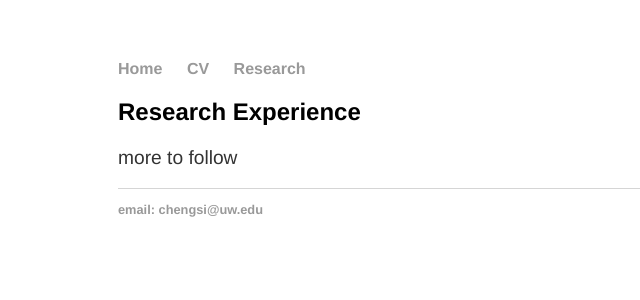
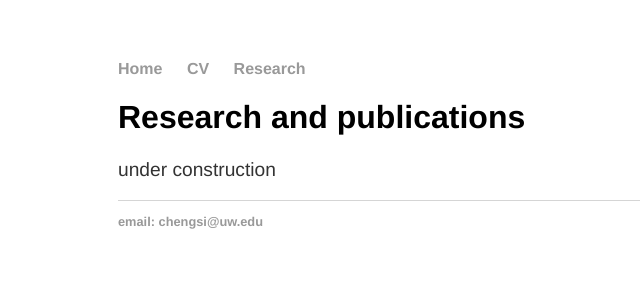
Before and after one commit to chengs94/chengs94.github.io, a Jekyll site: the page built from research/index.html, in a window 1280 px wide. Shown: the top 300 px of the page, without its empty margins (74-714 px from the left). Built offline with Jekyll 4.4.1, drawn with Linux system fonts in a browser that asks for light colours.

Commit message:
Update index.html

```diff
--- a/research/index.html
+++ b/research/index.html
@@ -4,6 +4,6 @@ title: Research
 ---
 
 <div class="blurb">
-	<h2>Research Experience</h2>
-	<p> more to follow</a></p>
+	<h1>Research and publications</h1>
+	<p> under construction</a></p>
 </div><!-- /.blurb -->
```
